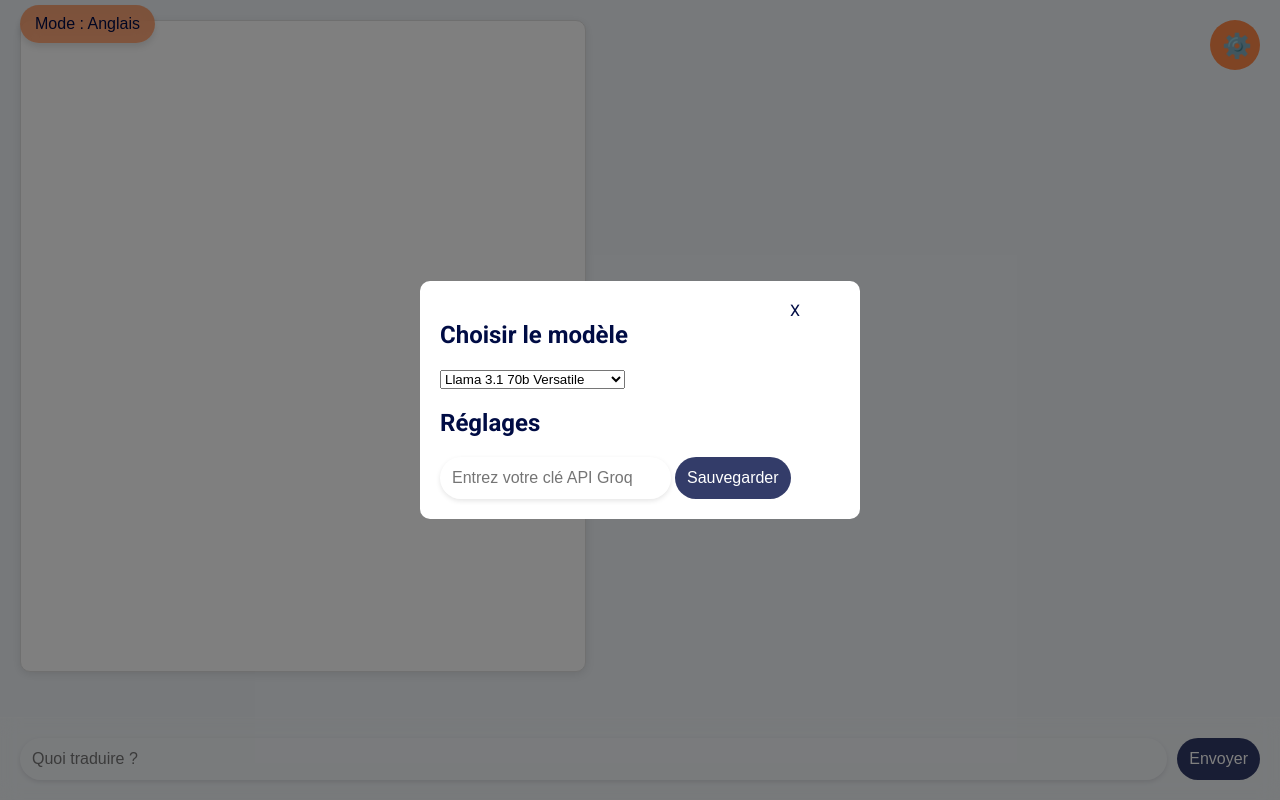
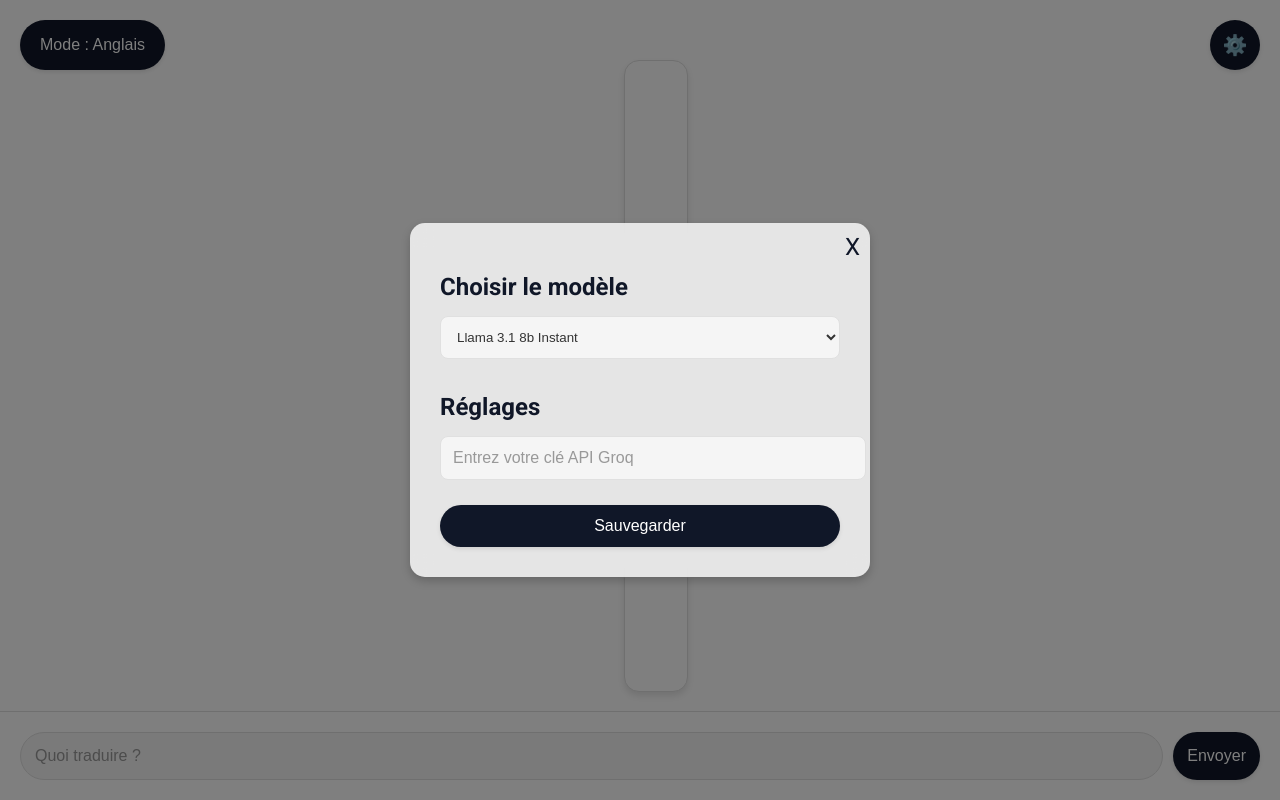
Before and after one commit to DocteurSEO/chatGPTtradcution, a plain HTML site: page index.html in a window 1280 px wide. Both pictures are taken after a click on the button "⚙️". Drawn offline with Linux system fonts and the light colour scheme.

Commit message:
new design

```diff
--- a/index.html
+++ b/index.html
@@ -7,69 +7,84 @@
     <link href="https://fonts.googleapis.com/css2?family=Roboto:wght@300;400;700&display=swap" rel="stylesheet">
   <style>
     :root {
-            --couleur-principale: #000C44;
-            --couleur-secondaire: #FF8949;
+    --couleur-principale: #101728;
+    --couleur-secondaire: #ffffff;
+    --couleur-accent: #3a86ff;
+    --couleur-texte: #333333;
 }
+
 body {
     font-family: 'Roboto', sans-serif;
     margin: 0;
     padding: 0;
-            background-color: #f0f4f8;
+    background-color: var(--couleur-secondaire);
     display: flex;
     flex-direction: column;
     min-height: 100vh;
-            color: var(--couleur-principale);
+    color: var(--couleur-texte);
+}
 
-        }
 .container {
-
-
     padding: 20px;
     flex-grow: 1;
     display: flex;
     flex-direction: column;
-            padding-bottom: 80px; /* Espace pour l'input fixe */
+    padding-bottom: 80px;
+    max-width: 800px;
+    margin: 0 auto;
 }
+
 h1 {
     text-align: center;
     color: var(--couleur-principale);
     margin-bottom: 20px;
+    font-size: 24px;
+    font-weight: 500;
 }
+
 #chat {
     flex-grow: 1;
     border: 1px solid #e0e0e0;
-            border-radius: 10px;
-            width: 89%;
-
+    border-radius: 15px;
+    width: 100%;
     margin-bottom: 20px;
     padding: 15px;
-            background-color: white;
-            box-shadow: 0 2px 10px rgba(0,0,0,0.1);
-            max-height: calc(100vh - 180px); /* Ajuster la hauteur maximale */
+    background-color: var(--couleur-secondaire);
+    box-shadow: 0 4px 6px rgba(0, 0, 0, 0.1);
+    max-height: calc(100vh - 200px);
+    overflow-y: auto;
 }
+
 #chat p {
     margin: 10px 0;
-            padding: 10px;
-            border-radius: 15px;
+    padding: 12px 16px;
+    border-radius: 20px;
     max-width: 80%;
     animation: fadeIn 0.5s ease-out;
     cursor: pointer;
+    line-height: 1.4;
+    font-size: 16px;
 }
+
 #chat p:nth-child(odd) {
-            background-color: #e8f4fd;
+    background-color: #f0f0f0;
     align-self: flex-start;
+    color: var(--couleur-texte);
 }
+
 #chat p:nth-child(even) {
-            background-color: var(--couleur-secondaire);
-            color: white;
+    background-color: var(--couleur-principale);
+    color: var(--couleur-secondaire);
     align-self: flex-end;
     text-align: right;
-            ::after {
+}
+
+#chat p:nth-child(even)::after {
     content: '📋';
     margin-left: 10px;
     font-size: 0.8em;
 }
-        }
+
 .input-group {
     position: fixed;
     bottom: 0;
@@ -78,49 +93,181 @@
     display: flex;
     gap: 10px;
     padding: 20px;
-            background: rgba(255, 255, 255, 0.1);
+    background: rgba(255, 255, 255, 0.9);
     backdrop-filter: blur(10px);
     -webkit-backdrop-filter: blur(10px);
-            border-top: 1px solid rgba(255, 255, 255, 0.2);
+    border-top: 1px solid #e0e0e0;
 }
+
 input, button {
-            padding: 12px;
+    padding: 14px;
     border: none;
-            border-radius: 25px;
+    border-radius: 30px;
     font-size: 16px;
+    transition: all 0.3s ease;
 }
+
 input {
     flex-grow: 1;
-            background: rgba(255, 255, 255, 0.2);
-            color: var(--couleur-principale);
-            box-shadow: 0 2px 5px rgba(0,0,0,0.1);
+    background: #f5f5f5;
+    color: var(--couleur-texte);
+    border: 1px solid #e0e0e0;
 }
+
+input::placeholder {
+    color: #999;
+}
+
 button {
-            background: rgba(0, 12, 68, 0.8);
-            color: white;
+    background: var(--couleur-principale);
+    color: var(--couleur-secondaire);
     cursor: pointer;
-            transition: background-color 0.3s ease;
+    font-weight: 500;
+    box-shadow: 0 2px 4px rgba(0, 0, 0, 0.1);
 }
+
 button:hover {
-            background: rgba(255, 137, 73, 0.8);
+    background: #1a2940;
+    transform: translateY(-2px);
 }
-        #settings-btn {
+
+#settings-btn, #translationModeButton {
     position: fixed;
-            top: 20px;
-            right: 20px;
-            background-color: var(--couleur-secondaire);
+    background-color: var(--couleur-principale);
     border: none;
     border-radius: 50%;
     width: 50px;
     height: 50px;
+    font-size: 20px;
+    color: var(--couleur-secondaire);
+    cursor: pointer;
+    transition: all 0.3s ease;
+    box-shadow: 0 2px 4px rgba(0, 0, 0, 0.1);
+}
+
+#settings-btn {
+    top: 20px;
+    right: 20px;
+}
+
+#settings-btn:hover, #translationModeButton:hover {
+    background-color: #1a2940;
+    transform: scale(1.1);
+}
+
+#translationModeButton {
+    top: 20px;
+    left: 20px;
+    width: auto;
+    border-radius: 25px;
+    padding: 0 20px;
+    font-size: 16px;
+}
+
+#settings-modal {
+    background-color: rgba(0, 0, 0, 0.5);
+}
+
+.modal-content {
+    background-color: var(--couleur-secondaire);
+    padding: 30px;
+    border-radius: 15px;
+    width: 90%;
+    max-width: 400px;
+    position: relative;
+    box-shadow: 0 4px 10px rgba(0, 0, 0, 0.2);
+}
+
+#notification {
+    background-color: var(--couleur-principale);
+    color: var(--couleur-secondaire);
+    box-shadow: 0 4px 6px rgba(0, 0, 0, 0.1);
+    padding: 12px 20px;
+    border-radius: 30px;
+    font-weight: 500;
+    opacity: 0.9;
+    z-index: 1000;
+}
+
+@keyframes fadeIn {
+    from { opacity: 0; transform: translateY(10px); }
+    to { opacity: 1; transform: translateY(0); }
+}
+
+@media (min-width: 768px) {
+    .container {
+        padding-top: 60px;
+    }
+
+    h1 {
+        font-size: 28px;
+    }
+
+    #chat p {
+        font-size: 18px;
+    }
+}
+
+#close-btn {
+    position: absolute;
+    top: 10px;
+    right: 10px;
+    background: none;
+    border: none;
+    color: var(--couleur-principale);
     font-size: 24px;
-            color: white;
     cursor: pointer;
-            transition: transform 0.3s ease;
 }
-        #settings-btn:hover {
-            transform: rotate(90deg);
+
+/* Styles pour les éléments du modal */
+#modelSelector, #apiKey {
+    width: 100%;
+    padding: 12px;
+    margin-bottom: 15px;
+    border-radius: 8px;
+    border: 1px solid #e0e0e0;
+    background-color: #f5f5f5;
+    color: var(--couleur-texte);
 }
+
+.modal-content h2 {
+    color: var(--couleur-principale);
+    margin-bottom: 15px;
+}
+
+.modal-content button {
+    width: 100%;
+    padding: 12px;
+    margin-top: 10px;
+}
+
+:root {
+    --couleur-principale: #101728;
+    --couleur-secondaire: #ffffff;
+    --couleur-accent: #3a86ff;
+    --couleur-texte: #333333;
+}
+
+/* ... [Autres styles inchangés] ... */
+
+#notification {
+    position: fixed;
+    top: 20px;
+    left: 50%;
+    transform: translateX(-50%);
+    background-color: var(--couleur-principale);
+    color: var(--couleur-secondaire);
+    box-shadow: 0 4px 6px rgba(0, 0, 0, 0.1);
+    padding: 10px 20px;
+    border-radius: 20px;
+    font-weight: 500;
+    font-size: 14px;
+    max-width: 300px;
+    text-align: center;
+    z-index: 1000;
+    display: none;
+}
+
 #settings-modal {
     display: none;
     position: fixed;
@@ -128,73 +275,63 @@
     left: 0;
     width: 100%;
     height: 100%;
-            background-color: rgba(0,0,0,0.5);
+    background-color: rgba(0, 0, 0, 0.5);
+    justify-content: center;
+    align-items: center;
+    z-index: 1000;
+}
+
+.modal-content {
+    background-color: rgba(255, 255, 255, 0.8);
+    backdrop-filter: blur(10px);
+    -webkit-backdrop-filter: blur(10px);
+    padding: 30px;
+    border-radius: 15px;
+    width: 90%;
+    max-width: 400px;
+    position: relative;
+    box-shadow: 0 4px 10px rgba(0, 0, 0, 0.2);
+}
+
+/* ... [Autres styles inchangés] ... */
+
+#settings-btn {
+    position: fixed;
+    top: 20px;
+    right: 20px;
+    background-color: var(--couleur-principale);
+    border: none;
+    border-radius: 50%;
+    width: 50px;
+    height: 50px;
+    font-size: 20px;
+    color: var(--couleur-secondaire);
+    cursor: pointer;
+    transition: all 0.3s ease;
+    box-shadow: 0 2px 4px rgba(0, 0, 0, 0.1);
+    display: flex;
     justify-content: center;
     align-items: center;
 }
-        .modal-content {
-            background-color: white;
-            padding: 20px;
-            border-radius: 10px;
-            width: 80%;
-            max-width: 400px;
-            position: relative;
-        }
-        #notification {
-            position: fixed;
-            top: 20px;
-            left: 50%;
-            transform: translateX(-50%);
-            padding: 10px 20px;
-            border-radius: 5px;
-            color: white;
-            font-weight: bold;
-            display: none;
-            z-index: 1000;
-        }
-        @keyframes fadeIn {
-            from { opacity: 0; transform: translateY(20px); }
-            to { opacity: 1; transform: translateY(0); }
-        }
-        @media (min-width: 768px) {
-            .container {
-                max-width: 600px;
-            }
+
+#settings-btn:hover {
+    background-color: #1a2940;
+    transform: scale(1.1);
 }
 
-        h1 {
-            font-size: 16px;
-            text-align: left;
-
-
-        }
-        #translationModeButton {
-            position: fixed;
-    top: 5px;
-    left: 20px;
-    background-color: rgba(255, 117, 43, 0.623); /* Utilisation de la couleur secondaire avec transparence */
+/* Ajout de styles pour le bouton de fermeture du modal */
+#close-btn {
+    position: absolute;
+    top: 10px;
+    right: 10px;
+    background: none;
     border: none;
-    border-radius: 20px; /* Ajout d'un bord arrondi */
-    padding: 10px 15px; /* Ajout de padding pour une meilleure apparence */
-    color: var(--couleur-principale); /* Changement de la couleur du texte */
+    color: var(--couleur-principale);
+    font-size: 24px;
     cursor: pointer;
-    transition: all 0.3s ease;
-    backdrop-filter: blur(10px);
-    -webkit-backdrop-filter: blur(10px);
-    box-shadow: 0 4px 6px rgba(0, 0, 0, 0.1);
 }
 
-
-        #close-btn {
-            position: absolute;
-            top: 20px;
-            right: 20px;
-
-            border: none;
-            border-radius: 50%;
-            width: 50px;
-        }
-
+/* ... [Autres styles inchangés] ... */
   </style>
 </head>
 <body>
@@ -214,8 +351,9 @@
             <span id="close-btn" onclick="toggleSettings()">X</span>
             <h2>Choisir le modèle</h2>
             <select id="modelSelector" onchange="toggleSettings()">
+                <option value="llama-3.1-8b-instant">Llama 3.1 8b Instant</option>
                 <option value="llama-3.1-70b-versatile">Llama 3.1 70b Versatile</option>
-                <option value="llama-3.1-8b-instant">Llama 3.1 8b Instant</option>
+
 
                 <option value="llava-v1.5-7b-4096-preview">Llava v1.5 7b 4096 preview</option>
                 <option value="mixtral-8x7b-32768">Mixtral 8x7b 32768</option>
--- a/script.js
+++ b/script.js
@@ -1,6 +1,6 @@
 let apiKey = localStorage.getItem('groqApiKey') || '';
 let isEnglishTranslation = true; // Nouvelle variable pour suivre le mode
-let ai = 'Llama 3.1 70b Versatile';
+let ai = 'llama-3.1-8b-instant';
 
 const modelSelector = document.getElementById('modelSelector');
 modelSelector.addEventListener('change', () => {
```
Lines whose indentation alone changed are shown as unchanged.
